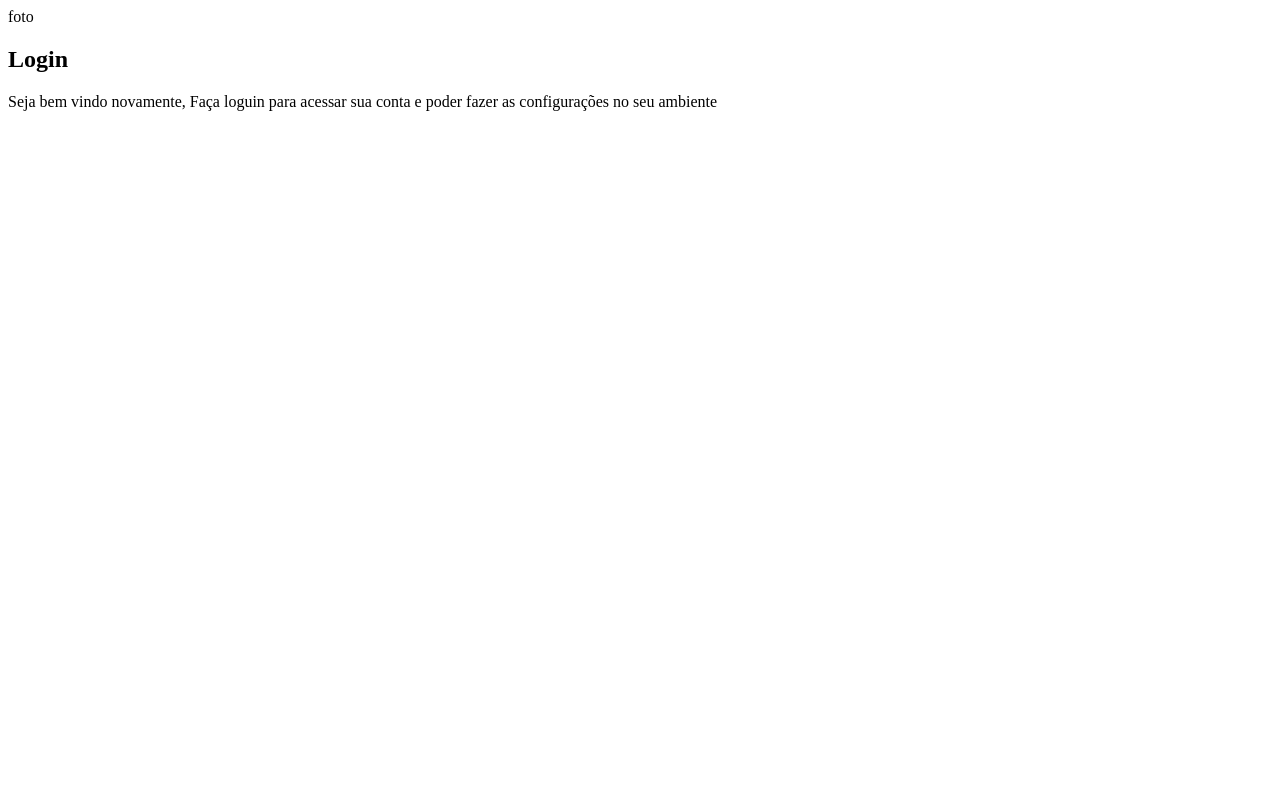
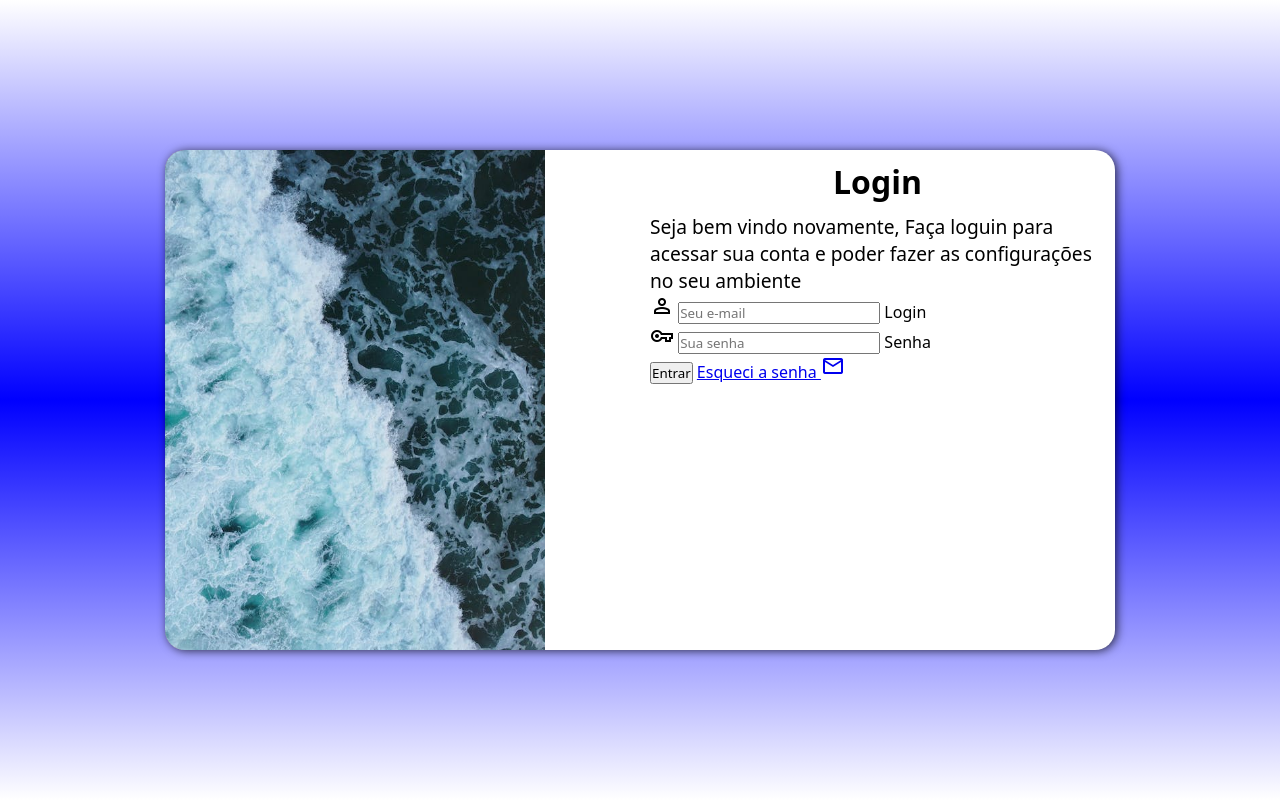
Before and after one commit to MateusSeles/projeto-login, a plain HTML site: page index.html in a window 1280 px wide. Drawn offline with nearby package versions, Linux system fonts and the light colour scheme.

Commit message:
Att projeto

```diff
--- /dev/null
+++ b/estilos/media-query.css
@@ -0,0 +1,52 @@
+@charset "UTF-8";
+
+@media screen and (min-width: 768px) and (max-width: 992px) {
+
+    body {
+        background-image: linear-gradient(to top, white, rgb(50, 163, 249), white);
+    }
+
+    section#login {
+        width: 90vw;
+    }
+
+    section#login > div#imagem {
+        float: left;  /*>> Imagem para a esquerda */
+        width: 30%;
+        height: 100%;
+    }
+
+    section#login > div#formulario {
+        float: right; /* >> Formulario para direita */
+        width: 70%;
+    }
+}
+
+@media screen and (min-width: 992px) {
+    body {
+        background-image: linear-gradient(to top, white, blue, white);
+    }
+
+    section#login {
+        width: 950px;
+    }
+
+    section#login > div#imagem {
+        float: left;
+        width: 40%;
+        height: 100%;
+    }
+
+    section#login > div#formulario {
+        float: right;
+        width: 50%;
+    }
+
+    div#formulario > h1 {
+        font-size: 2em;
+    }
+
+    div#formulario > p {
+        font-size: 1.2em;
+    }
+}
--- a/estilos/style.css
+++ b/estilos/style.css
@@ -1,3 +1,65 @@
 @charset "UTF-8";
 
 /* Definir paleta de cores
+
+*/
+
+* {
+    font-family: system-ui, -apple-system, BlinkMacSystemFont,
+    'Segoe UI', Roboto, Oxygen, Ubuntu, Cantarell,
+    'Open Sans', 'Helvetica Neue', sans-serif;
+    padding: 0px;
+    margin: 0px;
+    box-sizing: border-box;
+}
+
+body,html {
+    background-image: linear-gradient(white, rgb(8, 143, 210), blue, white);
+    height: 100vh;
+    width: 100vw;
+}
+
+main {
+    position: relative;
+    height: 100vh;
+    width: 100vw;
+}
+
+section#login {
+    position: absolute;
+    top: 50%;
+    left: 50%;
+    transform: translate(-50%, -50%);
+    overflow: hidden;  /* >> tudo que ficar fora da borda vai estar escondido*/
+
+    background-color: white;
+    width: 260px;
+    height: 500px;
+    border-radius: 20px;
+    box-shadow: 2px 1px 10px rgba(0, 0, 0, 0.714);
+
+    transition: width .7s, heigth .7s;
+    transition-timing-function: ease;
+}
+
+section#login > div#imagem {
+    display: block;
+    background: rgb(92, 56, 119) url(../imagens/mar.jpeg);
+    background-size: cover;
+    background-position: center center;
+    height: 200px;
+}
+
+section#login > div#formulario {
+    display: block;
+    padding: 10px;
+}
+
+div#formulario > h1 {
+    text-align:  center;
+    margin-bottom: 10px;
+}
+
+div#formulario > p {
+    font-size: 0.8em;
+}
--- a/index.html
+++ b/index.html
@@ -5,20 +5,44 @@
     <meta http-equiv="X-UA-Compatible" content="IE=edge">
     <meta name="viewport" content="width=device-width, initial-scale=1.0">
     <title>Document</title>
+    <link rel="stylesheet" href="https://fonts.googleapis.com/css2?family=Material+Symbols+Outlined:opsz,wght,FILL,GRAD@20..48,100..700,0..1,-50..200" />
     <link rel="stylesheet" href="estilos/style.css">
+    <link rel="stylesheet" href="estilos/media-query.css">
 </head>
 <body>
     <main>
         <section id="login">
             <div id="imagem">
-                foto
+
             </div>
             <div id="formulario">
                 <h1>Login</h1>
                 <p>Seja bem vindo novamente, Faça loguin para acessar sua conta
                     e poder fazer as configurações no seu ambiente
                 </p>
-                <form action="login.php" method="post">
+                <form action="login.php" method="post" autocomplete="on">
+                    <div class="campo">
+                        <span class="material-symbols-outlined">
+                        person</span>
+                        <input type="email" name="login" id="ilogin"
+                        placeholder="Seu e-mail" autocomplete="email" required
+                        maxlength="30">
+                        <label for="ilogin">Login</label>
+                    </div>
+                    <div class="campo">
+                        <span class="material-symbols-outlined">
+                        vpn_key</span>
+                        <input type="password" name="senha" id="isenha"
+                        placeholder="Sua senha" autocomplete="current-password" required
+                        minlength="8">
+                        <label for="isenha">Senha</label>
+                    </div>
+                    <input type="submit" value="Entrar">
+                    <a href="esqueci.html">
+                        Esqueci a senha <span class="material-symbols-outlined">
+                        mail
+                        </span>
+                    </a>
 
                 </form>
 
```
